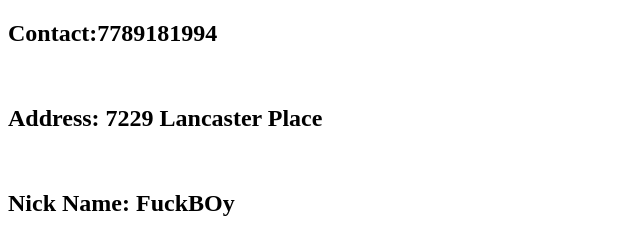
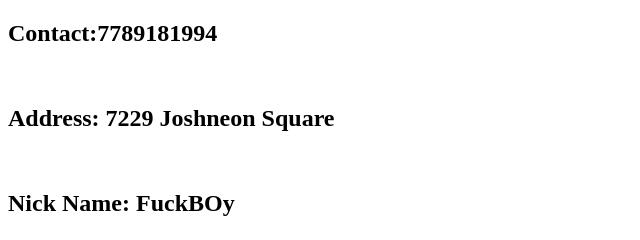
Before and after one commit to jonesbanana/cv, a plain HTML site: page naughty.html in a window 1280 px wide. Shown: the top 240 px of the page, 0-640 px from the left. Drawn offline with Linux system fonts and the light colour scheme.

Commit message:
Update naughty.html

```diff
--- a/naughty.html
+++ b/naughty.html
@@ -7,7 +7,7 @@
 
   <body>
   <h2>Contact:7789181994</h2><br/>
-  <h2>Address: 7229 Lancaster Place</h2><br/>
+  <h2>Address: 7229 Joshneon Square</h2><br/>
   <h2>Nick Name: FuckBOy</h2><br/>
   <hr size="3" noshade />
 
```
